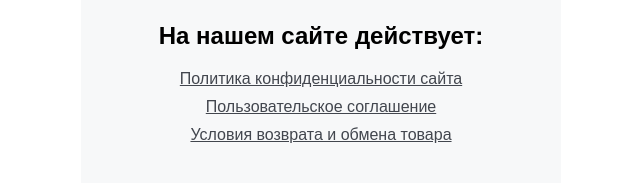
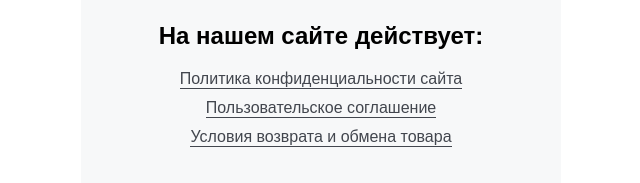
Before and after one commit to adiletzainidinov/Port, a React (Vite) app: page / in a window 1280 px wide. Shown: the part 7717-7900 px from the top of the page, without its empty margins (319-959 px from the left). Built offline with nearby package versions, Linux system fonts and the light colour scheme.

Commit message:
update media

```diff
--- a/src/components/delivery/Delivery.jsx
+++ b/src/components/delivery/Delivery.jsx
@@ -69,10 +69,10 @@ export const StyledBox = styled('div')(() => ({
   padding: 20,
   paddingTop: 45,
   '@media (max-width: 390px)': {
-    marginTop: 340,
+    marginTop: 360,
   },
   '@media (max-width: 345px)': {
-    marginTop: 380,
+    marginTop: 420,
   },
 }));
 
--- a/src/components/footer/Footer.jsx
+++ b/src/components/footer/Footer.jsx
@@ -28,15 +28,13 @@ const Footer = () => {
     <Container>
       <StyledBox>
         <h2>На нашем сайте действует:</h2>
-        <a href="#" onClick={handleIsWebsitePrivacyPolicy}>
+        <p onClick={handleIsWebsitePrivacyPolicy}>
           Политика конфиденциальности сайта
-        </a>
-        <a href="#" onClick={handleIsUserAgreementData}>
-          Пользовательское соглашение
-        </a>
-        <a href="#" onClick={handleisForReturningAndExchangingGoods}>
+        </p>
+        <p onClick={handleIsUserAgreementData}>Пользовательское соглашение</p>
+        <p onClick={handleisForReturningAndExchangingGoods}>
           Условия возврата и обмена товара
-        </a>
+        </p>
         {isWebsitePrivacyPolicy && <h4>{websitePrivacyPolicyData}</h4>}
         {isUserAgreementData && <h4>{userAgreementData}</h4>}
         {isForReturningAndExchangingGoodsData && (
@@ -66,8 +64,10 @@ export const StyledBox = styled('div')(() => ({
   h2: {
     marginBottom: 20,
   },
-  a: {
+  p: {
     color: '#42464e',
-    marginBottom: 10
+    cursor: 'pointer',
+    marginBottom: 10,
+    borderBottom: '1px solid #42464e'
   },
 }));
```
